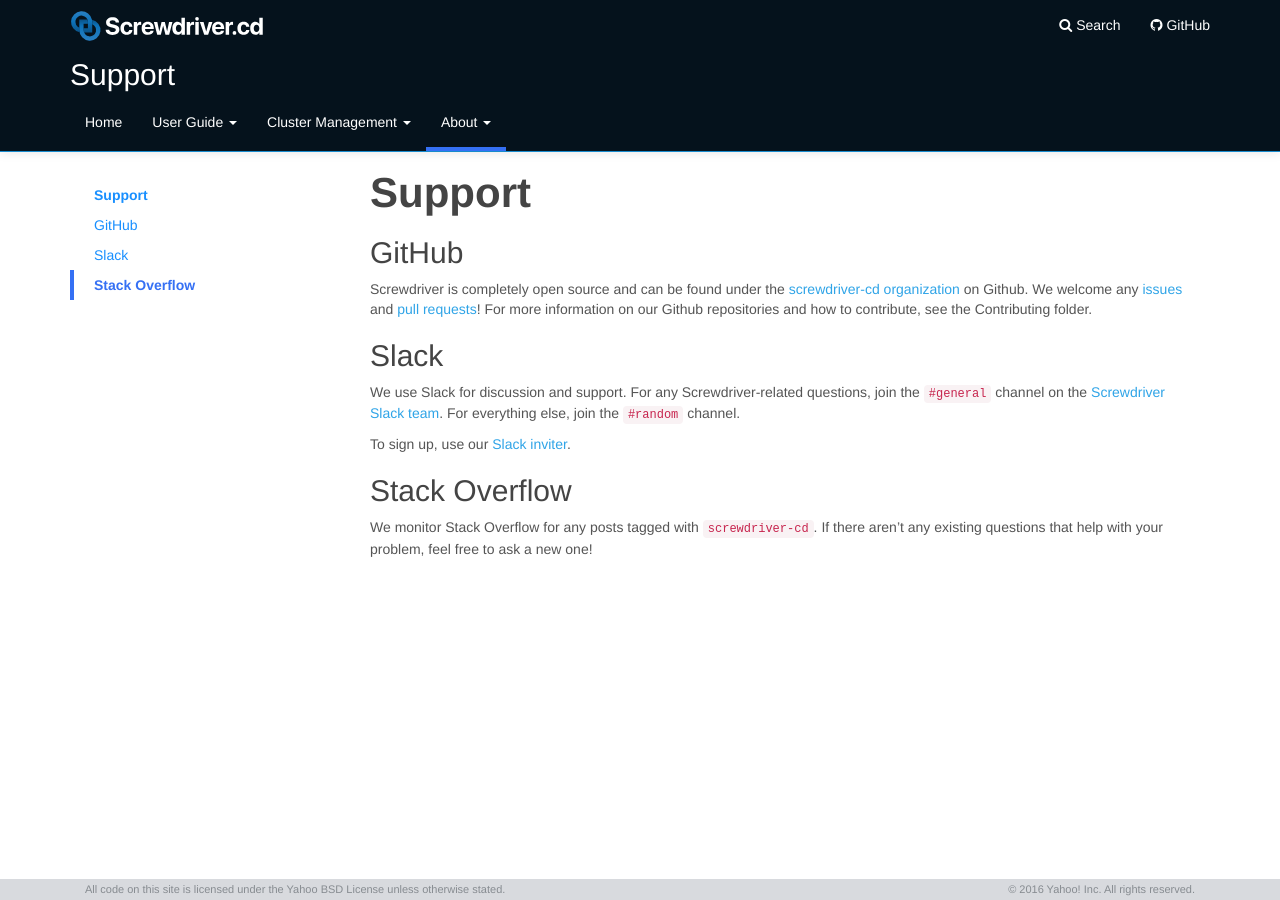
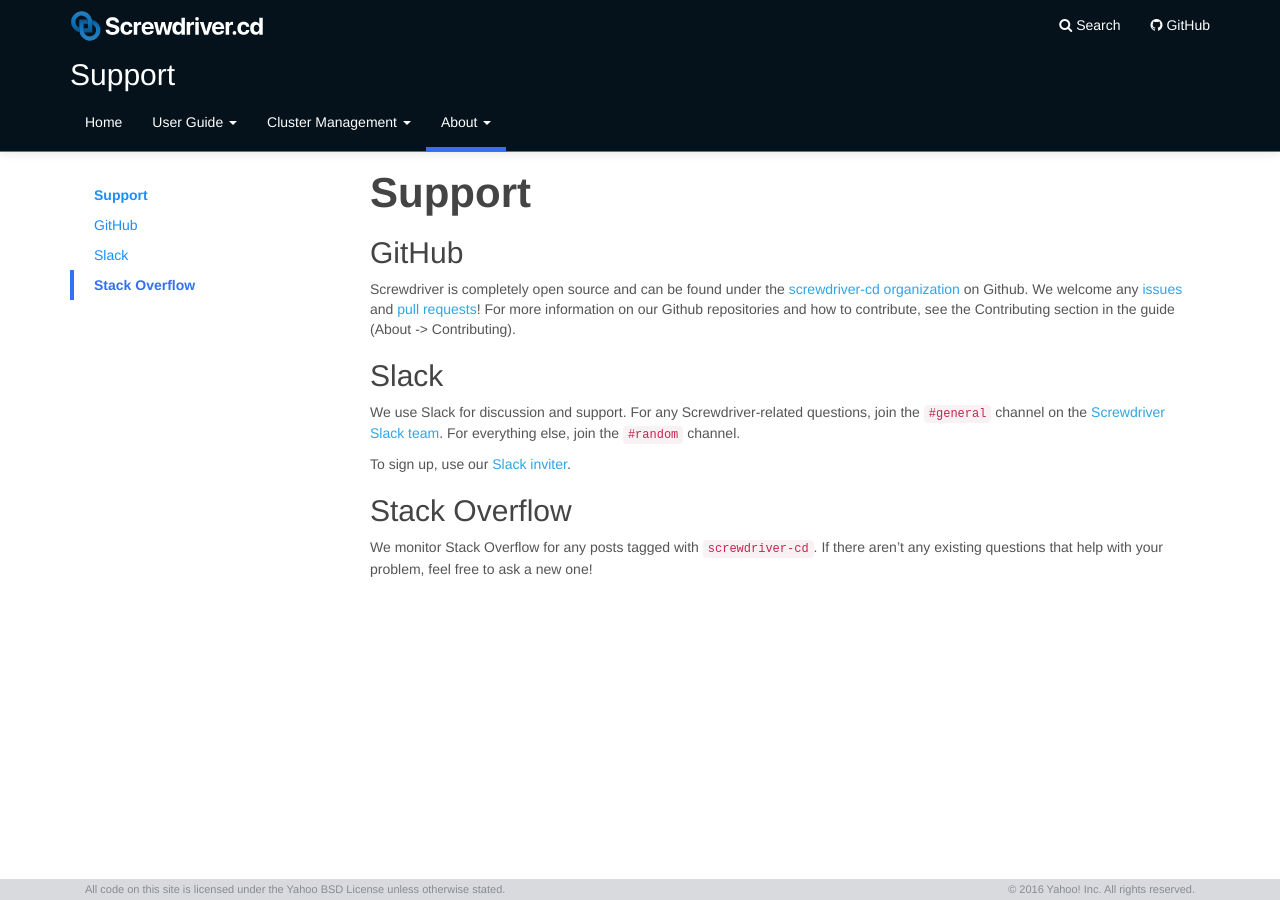
Before and after one commit to screwdriver-cd/guide, a Jekyll site: the page built from docs/about/support.md, in a window 1280 px wide. Built offline with Jekyll 4.4.1, drawn with Linux system fonts in a browser that asks for light colours.

Commit message:
fix: Make it clear which Contributing section

```diff
--- a/docs/about/support.md
+++ b/docs/about/support.md
@@ -19,7 +19,7 @@ toc:
 ## GitHub
 Screwdriver is completely open source and can be found under the [screwdriver-cd organization](https://github.com/screwdriver-cd)
 on Github. We welcome any [issues](https://github.com/screwdriver-cd/screwdriver/issues) and [pull requests](https://github.com/screwdriver-cd/screwdriver/pulls)!
-For more information on our Github repositories and how to contribute, see the Contributing folder.
+For more information on our Github repositories and how to contribute, see the Contributing section in the guide (About -> Contributing).
 
 ## Slack
 We use Slack for discussion and support. For any Screwdriver-related questions, join the `#general` channel on the
```
